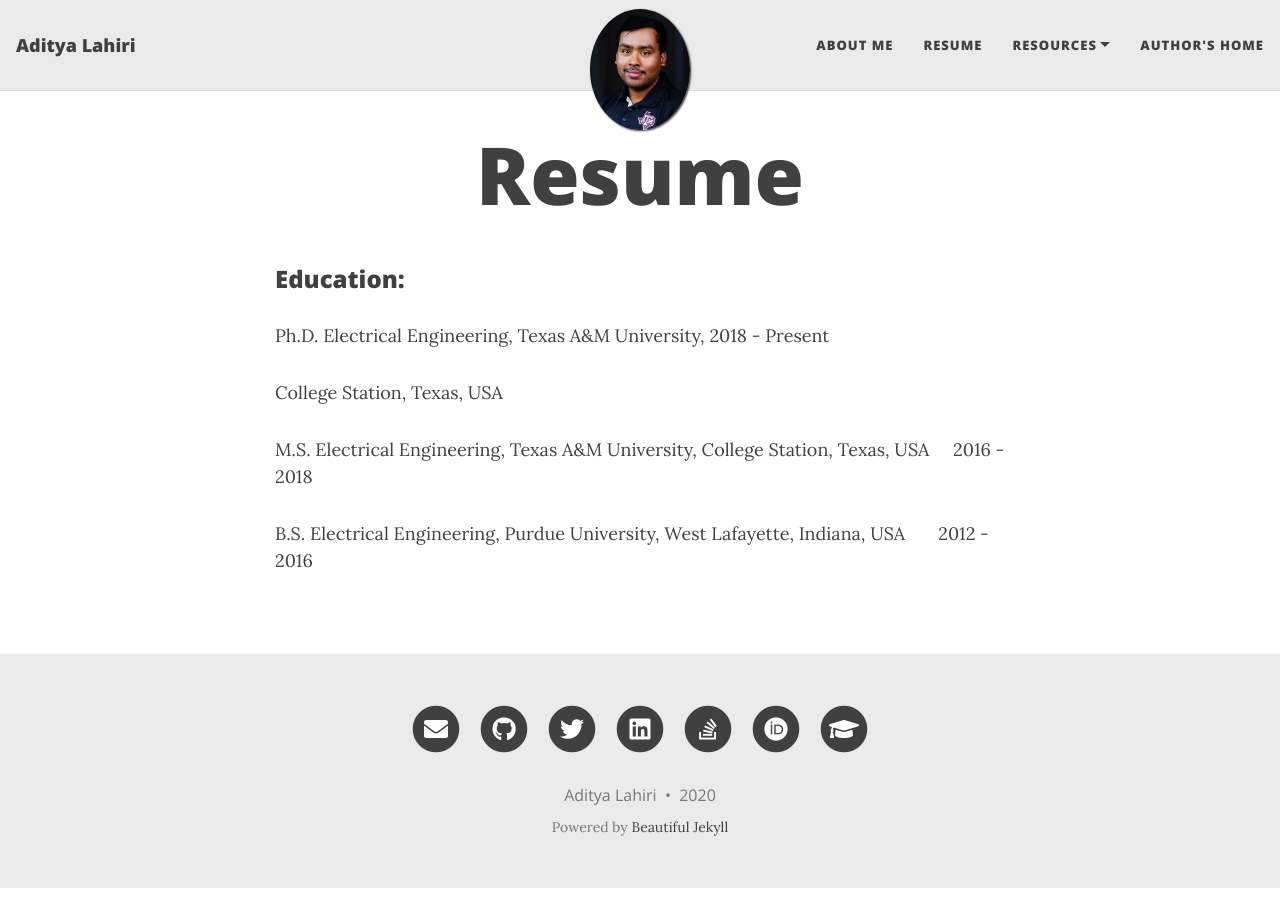
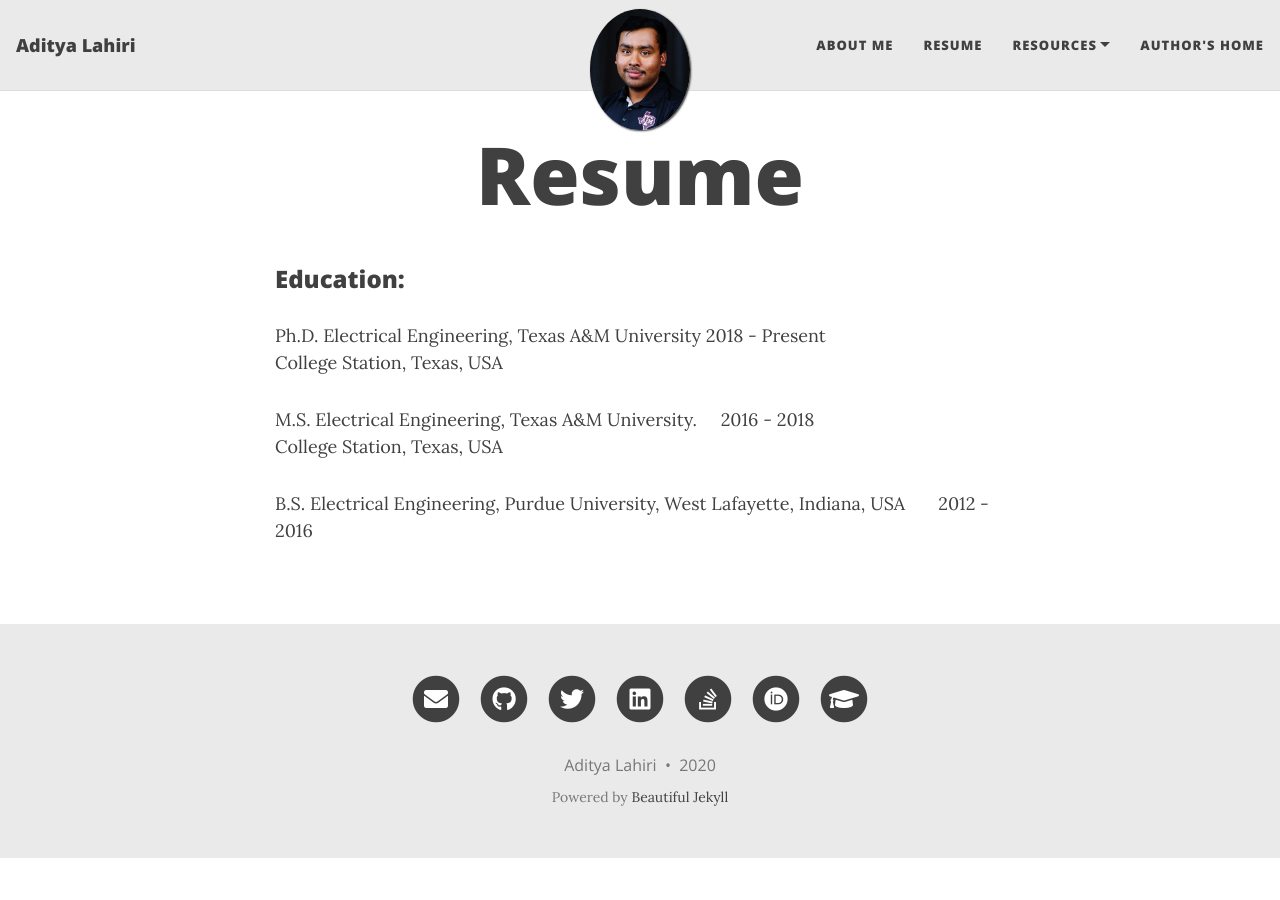
Before and after one commit to adilahiri/adilahiri.github.io, a Jekyll site: the page built from resume.md, in a window 1280 px wide. Built offline with Jekyll 4.4.1, drawn with Linux system fonts in a browser that asks for light colours; nearby versions of some CDN libraries.

```diff
--- a/resume.md
+++ b/resume.md
@@ -5,10 +5,10 @@ title: Resume
 
 
 ### Education:
-Ph.D.  Electrical Engineering, Texas A&M University,   2018 -  Present <br>
-
+Ph.D.  Electrical Engineering, Texas A&M University     2018 -  Present <br>
 College Station, Texas, USA
 
-M.S.   Electrical Engineering, Texas A&M University, College Station, Texas, USA   &nbsp;&nbsp;&nbsp;  2016 -  2018 <br>
+M.S.   Electrical Engineering, Texas A&M University.     &nbsp;&nbsp;&nbsp;  2016 -  2018 <br>
+College Station, Texas, USA
 
 B.S.   Electrical Engineering, Purdue University, West Lafayette, Indiana, USA   &nbsp;&nbsp;&nbsp;&nbsp;&nbsp; 2012 - 2016 <br>
```
